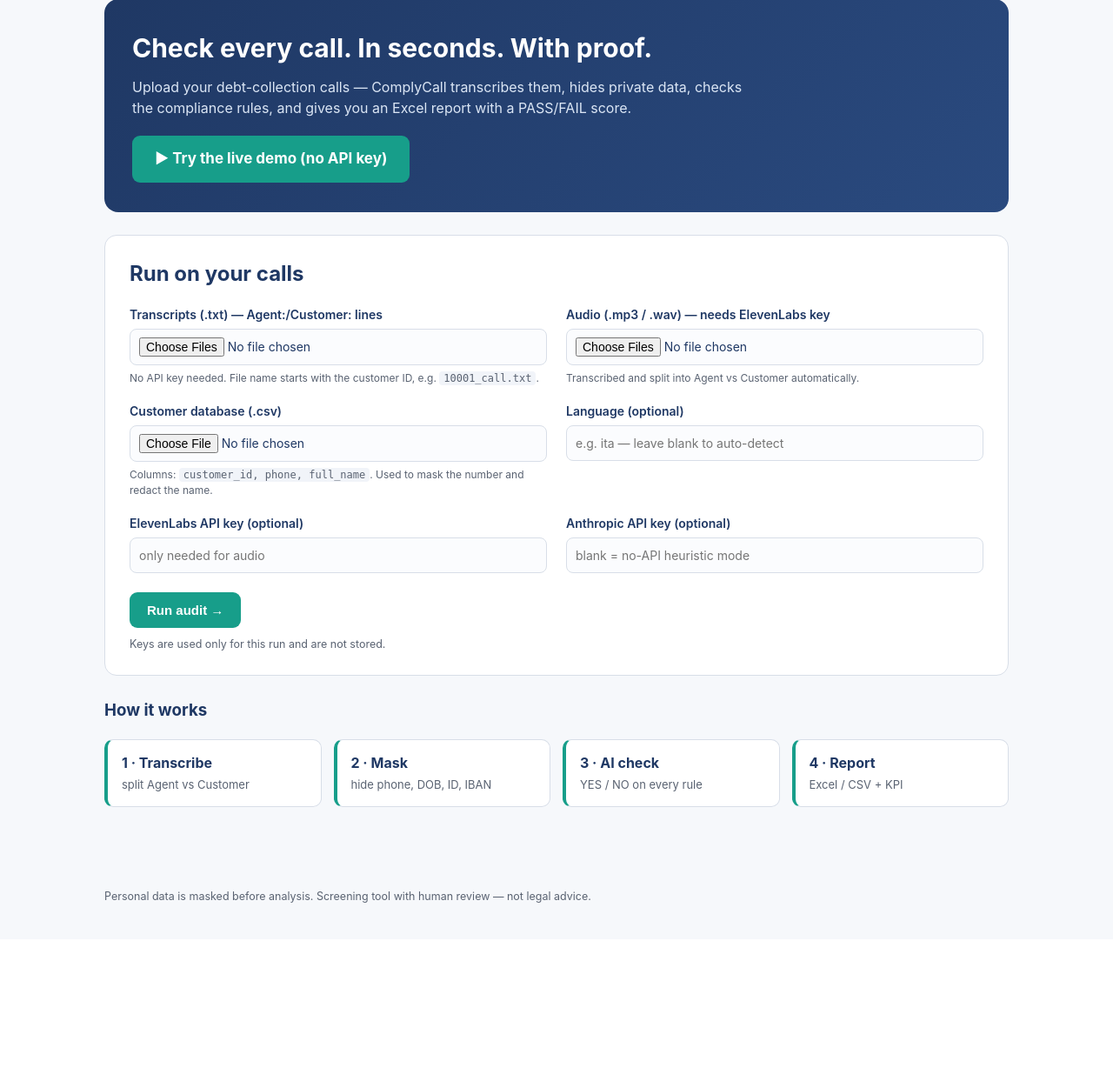
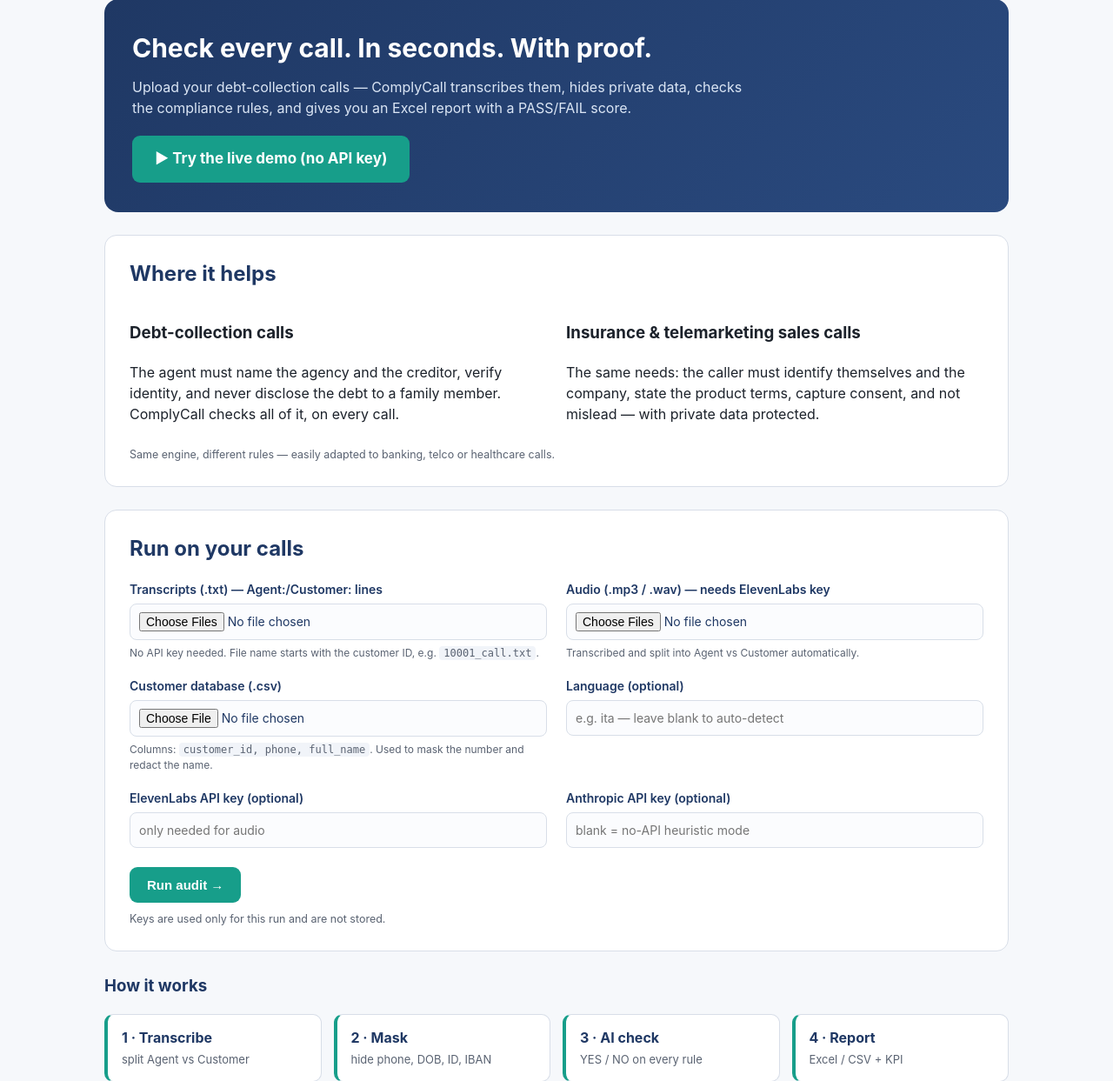
Before and after one commit to nikems/complycall, a Flask app: page / in a window 1280 px wide. Shown: the part 97-1340 px from the top of the page at 87% size. Before the commit the page ends 1135 px from the top, so only its background shows below. Run offline with Flask 3, Linux system fonts and the light colour scheme.

Commit message:
Add files via upload

```diff
--- a/webapp/templates/index.html
+++ b/webapp/templates/index.html
@@ -5,6 +5,23 @@
   <p>Upload your debt-collection calls — ComplyCall transcribes them, hides private data,
      checks the compliance rules, and gives you an Excel report with a PASS/FAIL score.</p>
   <a class="btn btn-lg" href="{{ url_for('demo') }}">▶ Try the live demo (no API key)</a>
+</section>
+
+<section class="card usecases">
+  <h2>Where it helps</h2>
+  <div class="grid">
+    <div>
+      <h3>Debt-collection calls</h3>
+      <p>The agent must name the agency and the creditor, verify identity, and never
+         disclose the debt to a family member. ComplyCall checks all of it, on every call.</p>
+    </div>
+    <div>
+      <h3>Insurance &amp; telemarketing sales calls</h3>
+      <p>The same needs: the caller must identify themselves and the company, state the
+         product terms, capture consent, and not mislead — with private data protected.</p>
+    </div>
+  </div>
+  <p class="hint">Same engine, different rules — easily adapted to banking, telco or healthcare calls.</p>
 </section>
 
 {% if error %}<div class="alert">{{ error }}</div>{% endif %}
```
